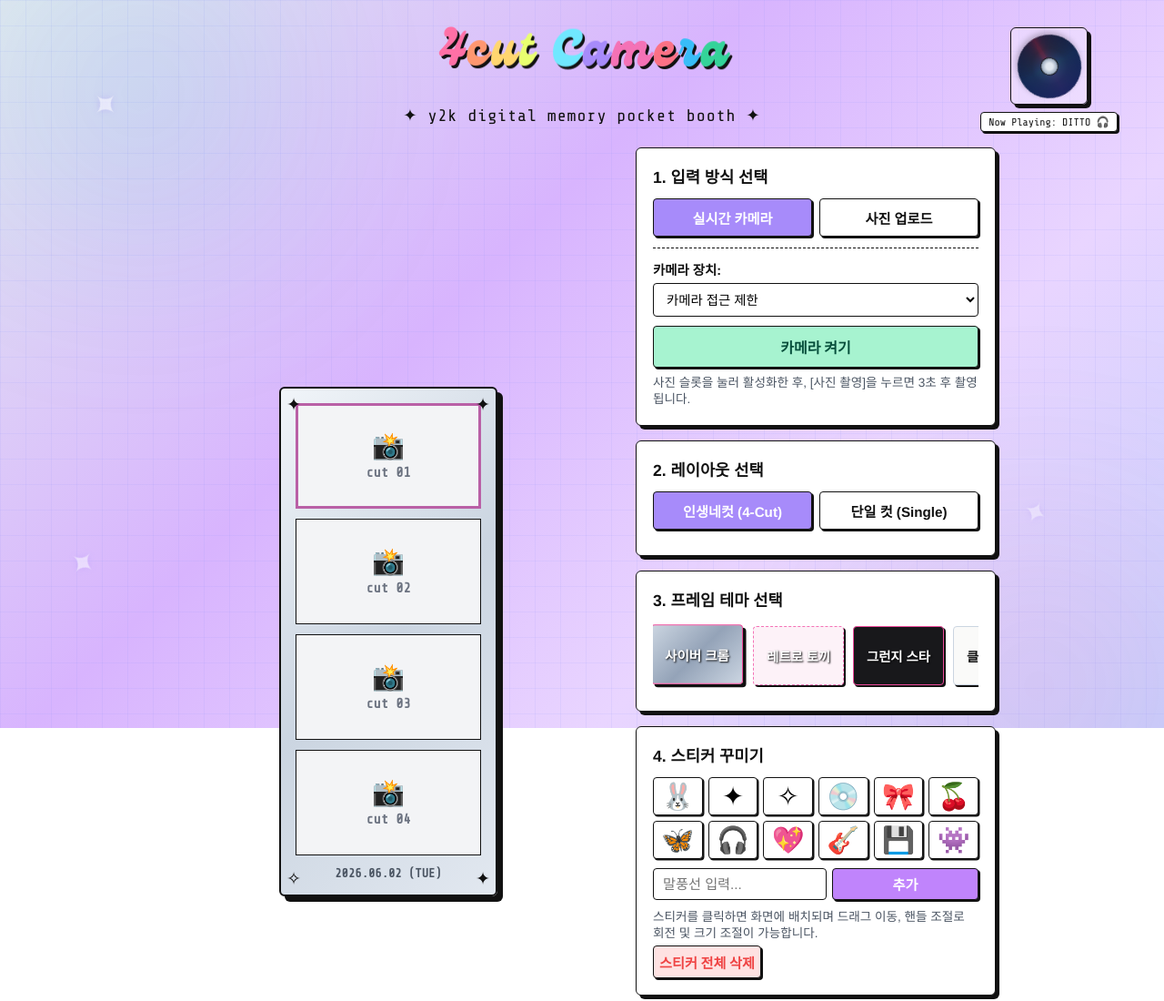
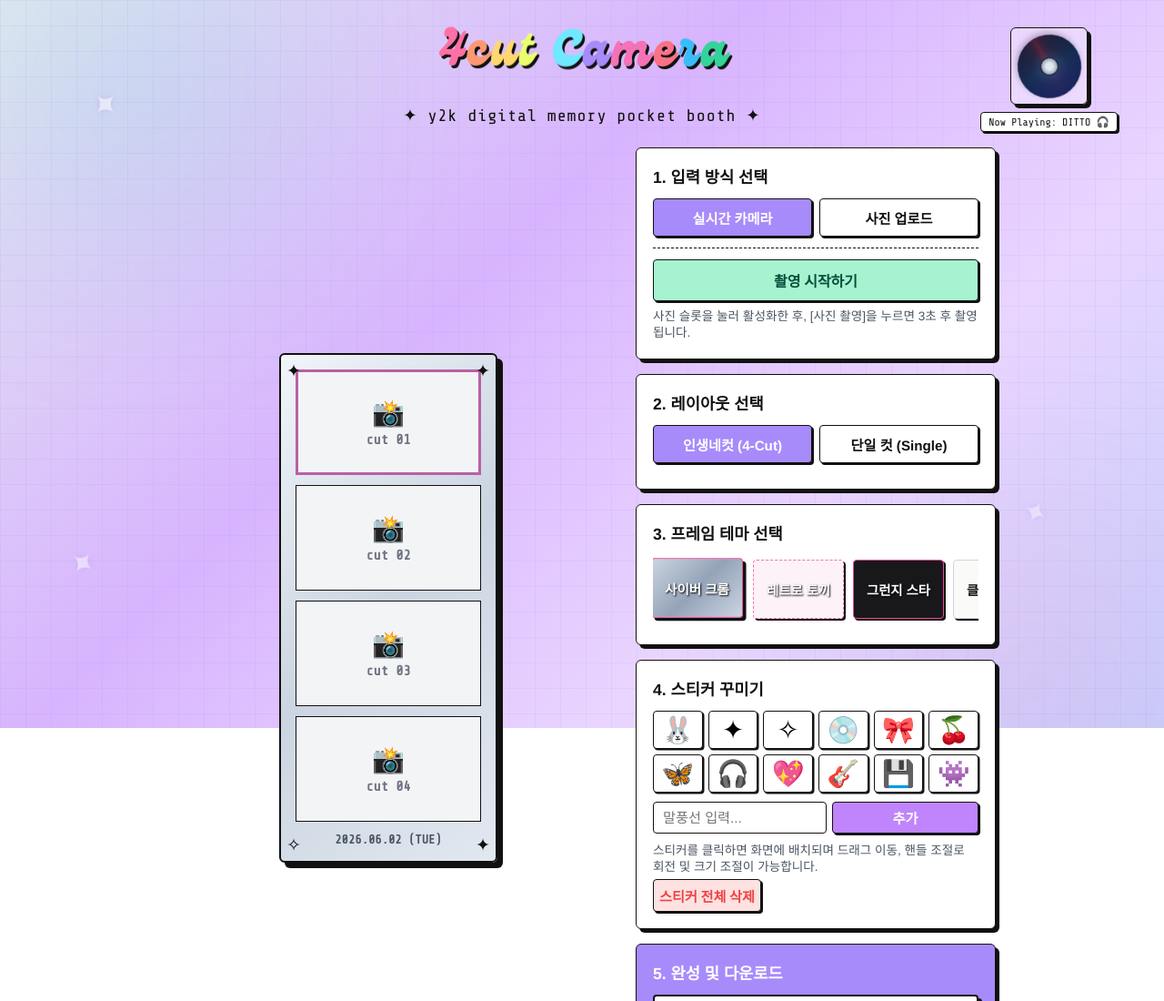
Before and after one commit to yeojisun/anniversary-frame, a plain HTML site: page index.html in a window 1280 px wide. Shown: the top 1100 px of the page at 91% size. Drawn offline with nearby package versions, Linux system fonts and the light colour scheme; a web font is replaced by a local one.

Commit message:
Optimize camera options: hide camera select dropdown, default to front camera (facingMode user) as fallback, and rename camera button to '촬영 시작하기'

```diff
--- a/app.js
+++ b/app.js
@@ -333,7 +333,7 @@ async function startCameraStream() {
 
   const deviceId = cameraSelect.value;
   const constraints = {
-    video: deviceId ? { deviceId: { exact: deviceId }, width: 640, height: 480 } : { width: 640, height: 480 },
+    video: deviceId ? { deviceId: { exact: deviceId }, width: 640, height: 480 } : { facingMode: "user", width: 640, height: 480 },
     audio: false
   };
 
--- a/index.html
+++ b/index.html
@@ -143,14 +143,9 @@
 
           <!-- Camera controls -->
           <div class="sub-control-panel" id="cameraControlPanel">
-            <div class="camera-select-wrapper">
-              <label for="cameraSelect">카메라 장치:</label>
-              <select id="cameraSelect" class="styled-select">
-                <option value="">카메라 검색 중...</option>
-              </select>
-            </div>
+            <select id="cameraSelect" class="hidden"></select>
             <div class="camera-actions">
-              <button class="action-btn primary-btn" id="btnStartCamera">카메라 켜기</button>
+              <button class="action-btn primary-btn" id="btnStartCamera">촬영 시작하기</button>
               <button class="action-btn capture-btn hidden" id="btnTriggerCapture">사진 촬영</button>
             </div>
             <p class="help-text">사진 슬롯을 눌러 활성화한 후, [사진 촬영]을 누르면 3초 후 촬영됩니다.</p>
```
